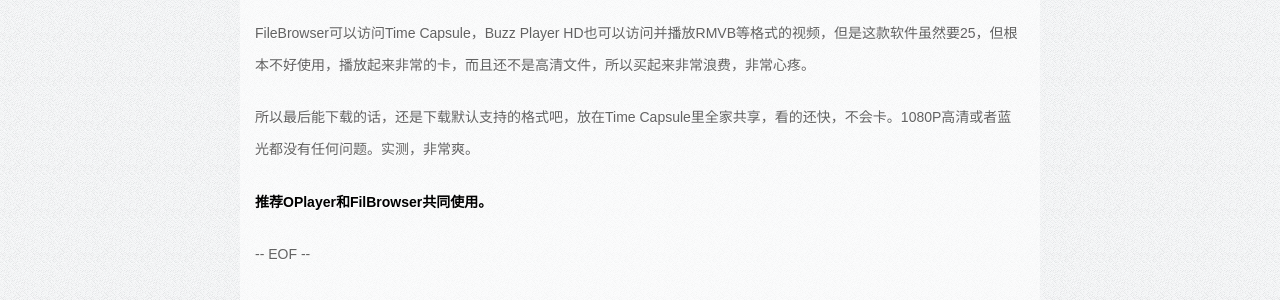
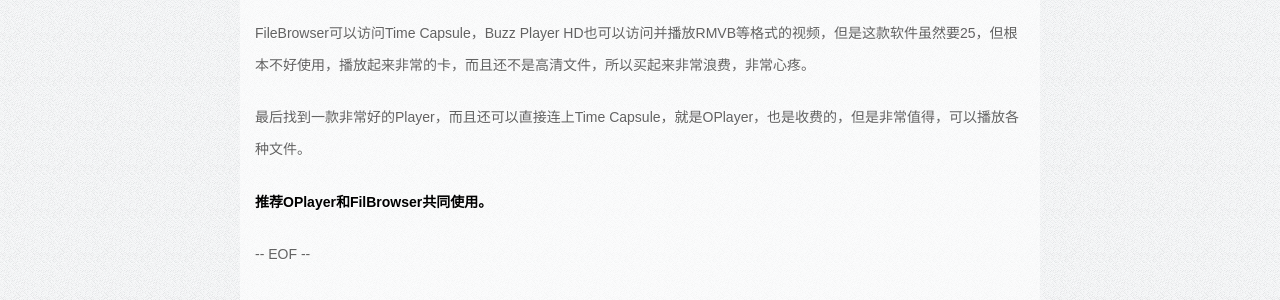
Before and after one commit to zwitzwit/guojing.github.com, a Jekyll site: the page built from _posts/share/2013-1-3-time-capsule-review.md, in a window 1280 px wide. Shown: the part 1450-1750 px from the top of the page. Built offline with Jekyll 4.4.1, drawn with Linux system fonts in a browser that asks for light colours; Markdown is read by kramdown in place of the engine named in the settings.

Commit message:
change text

```diff
--- a/_posts/share/2013-1-3-time-capsule-review.md
+++ b/_posts/share/2013-1-3-time-capsule-review.md
@@ -43,6 +43,6 @@
 
 FileBrowser可以访问Time Capsule，Buzz Player HD也可以访问并播放RMVB等格式的视频，但是这款软件虽然要25，但根本不好使用，播放起来非常的卡，而且还不是高清文件，所以买起来非常浪费，非常心疼。
 
-所以最后能下载的话，还是下载默认支持的格式吧，放在Time Capsule里全家共享，看的还快，不会卡。1080P高清或者蓝光都没有任何问题。实测，非常爽。
+最后找到一款非常好的Player，而且还可以直接连上Time Capsule，就是OPlayer，也是收费的，但是非常值得，可以播放各种文件。
 
 **推荐OPlayer和FilBrowser共同使用。**
```
